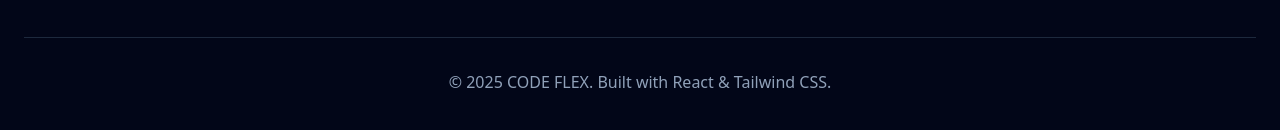
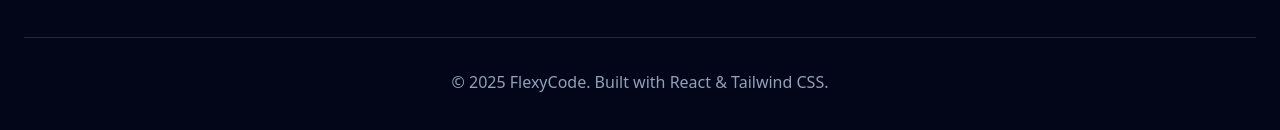
Before and after one commit to masayajr/PORTFOLIO, a React (Vite) app: page / in a window 1280 px wide. Shown: the part 3668-3798 px from the top of the page. Built offline with nearby package versions, Linux system fonts and the light colour scheme.

Commit message:
Repaired Footer

```diff
--- a/src/components/Contact.tsx
+++ b/src/components/Contact.tsx
@@ -177,7 +177,7 @@ function Contact() {
 
       <div className="mt-16 pt-8 border-t border-slate-800 text-center">
         <p className="text-slate-400">
-          © 2025 CODE FLEX. Built with React & Tailwind CSS.
+          © 2025 FlexyCode. Built with React & Tailwind CSS.
         </p>
       </div>
     </section>
```
